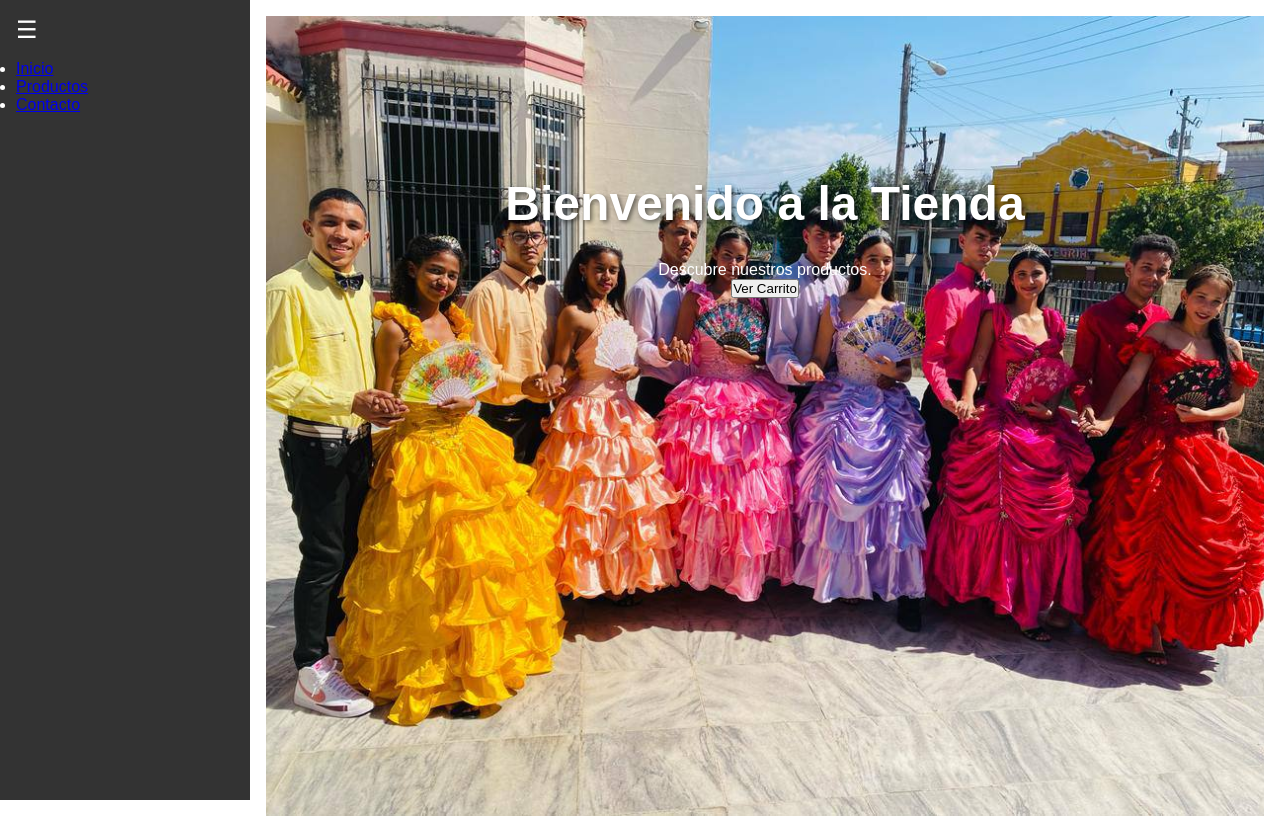
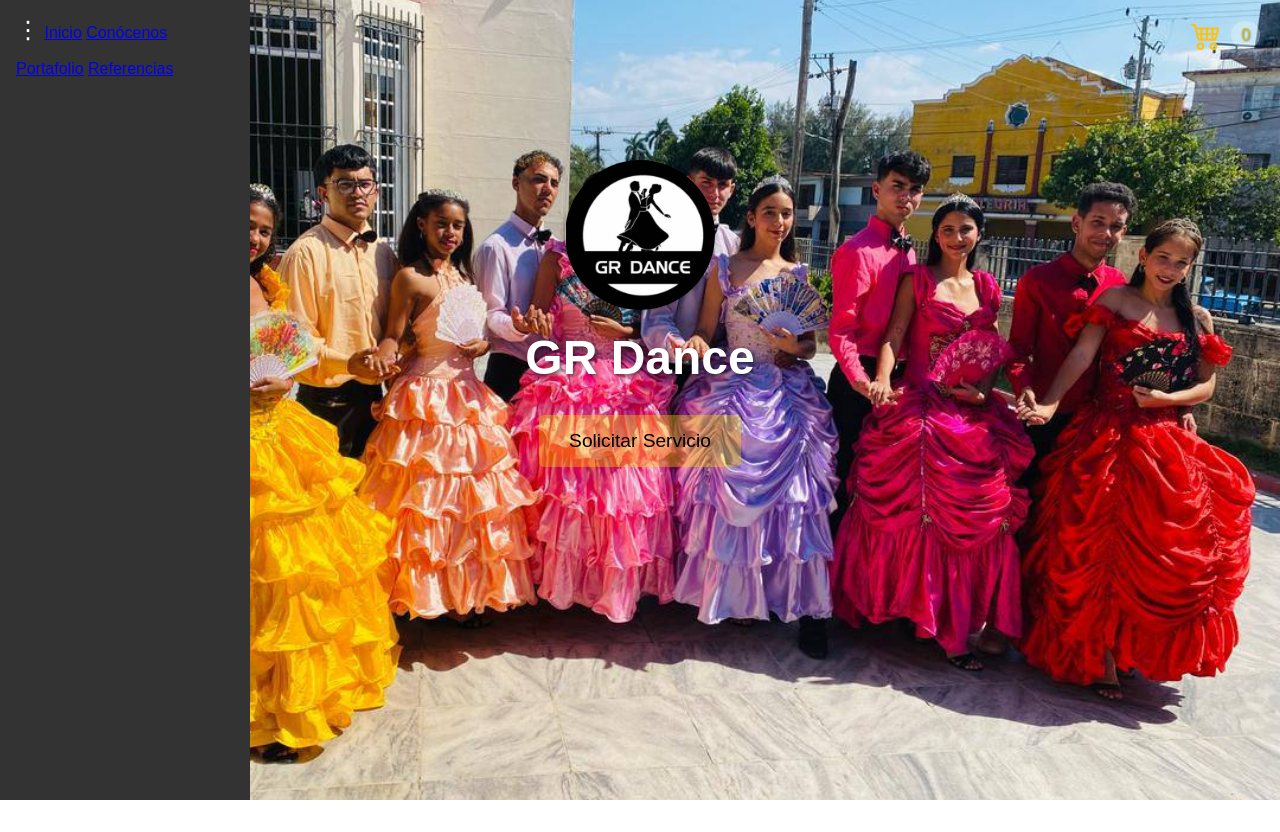
Before and after one commit to Altair000/GRDance, a website with bundled scripts: page public/index.html in a window 1280 px wide. After the commit the page ends 800 px from the top, so only its background shows below. Built offline with nearby package versions, Linux system fonts and the light colour scheme; files whose address does not match are found by name.

Commit message:
Update index.html

```diff
--- a/public/index.html
+++ b/public/index.html
@@ -3,29 +3,31 @@
 <head>
     <meta charset="UTF-8">
     <meta name="viewport" content="width=device-width, initial-scale=1.0">
-    <title>Ejemplo Sidebar y Carrito</title>
-    <link rel="stylesheet" href="css/sidebar.css">
-    <link rel="stylesheet" href="css/banner.css">
+    <title>GR Dance - Inicio</title>
+    <link rel="stylesheet" href="/css/banner.css">
+    <link rel="stylesheet" href="/css/sidebar.css">
+    <link rel="stylesheet" href="/css/cart.css">
+    <link rel="stylesheet" href="/css/cart-modal.css">
 </head>
 <body>
-
+    <div class="cart-icon" onclick="mostrarCarrito()">
+        <svg width="30" height="30" fill="#ffc107" viewBox="0 0 16 16">
+            <path d="M0 2.5A.5.5 0 0 1 .5 2H2a.5.5 0 0 1 .485.379L2.89 4H14.5a.5.5 0 0 1 .485.621l-1.5 6A.5.5 0 0 1 13 11H4a.5.5 0 0 1-.485-.379L1.61 3H.5a.5.5 0 0 1-.5-.5zM3.14 5l.5 2H5V5H3.14zM6 5v2h2V5H6zm3 0v2h2V5H9zm3 0v2h1.36l.5-2H12zm1.11 3H12v2h.61l.5-2zM11 8H9v2h2V8zM8 8H6v2h2V8zM5 8H3.89l.5 2H5V8zm0 5a1 1 0 1 0 0 2 1 1 0 0 0 0-2zm-2 1a2 2 0 1 1 4 0 2 2 0 0 1-4 0zm9-1a1 1 0 1 0 0 2 1 1 0 0 0 0-2zm-2 1a2 2 0 1 1 4 0 2 2 0 0 1-4 0z"></path>
+        </svg>
+        <span class="badge" id="cart-count">0</span>
+    </div>
     <nav class="sidebar">
-        <button class="toggle-sidebar">☰</button>
-        <ul>
-            <li><a href="#">Inicio</a></li>
-            <li><a href="#">Productos</a></li>
-            <li><a href="#">Contacto</a></li>
-        </ul>
+        <button class="toggle-sidebar" onclick="toggleSidebar()">⋮</button>
+        <a href="/" class="active">Inicio</a>
+        <a href="/conocenos">Conócenos</a>
+        <a href="/portafolio">Portafolio</a>
+        <a href="/referencias">Referencias</a>
     </nav>
-
-    <div class="main-content">
-        <section class="hero">
-            <h1>Bienvenido a la Tienda</h1>
-            <p>Descubre nuestros productos.</p>
-            <button id="ver-carrito">Ver Carrito</button>
-        </section>
-    </div>
-
-    <script type="module" src="js/main.js"></script>
+    <section class="hero">
+        <div class="logo"></div>
+        <h1>GR Dance</h1>
+        <a href="/servicios" class="btn">Solicitar Servicio</a>
+    </section>
+    <script type="module" src="/js/main.js"></script>
 </body>
 </html>
```
